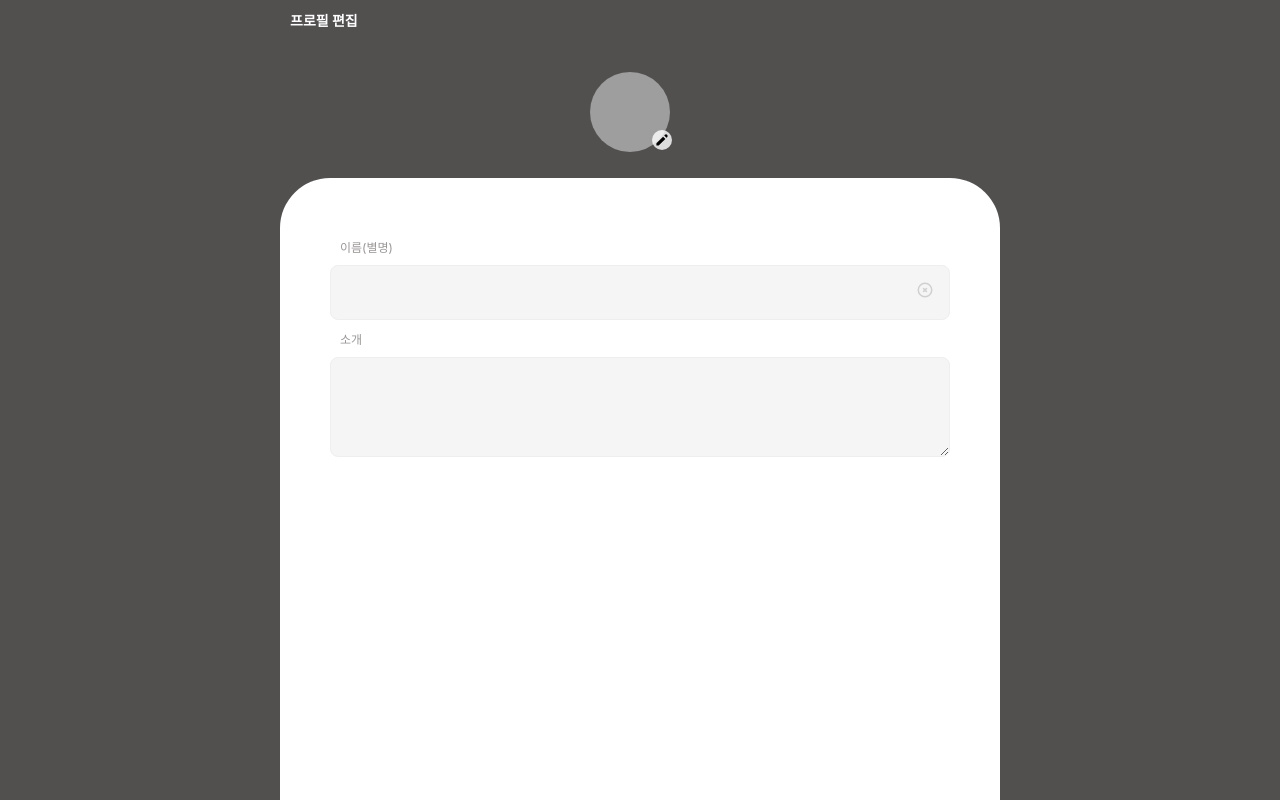
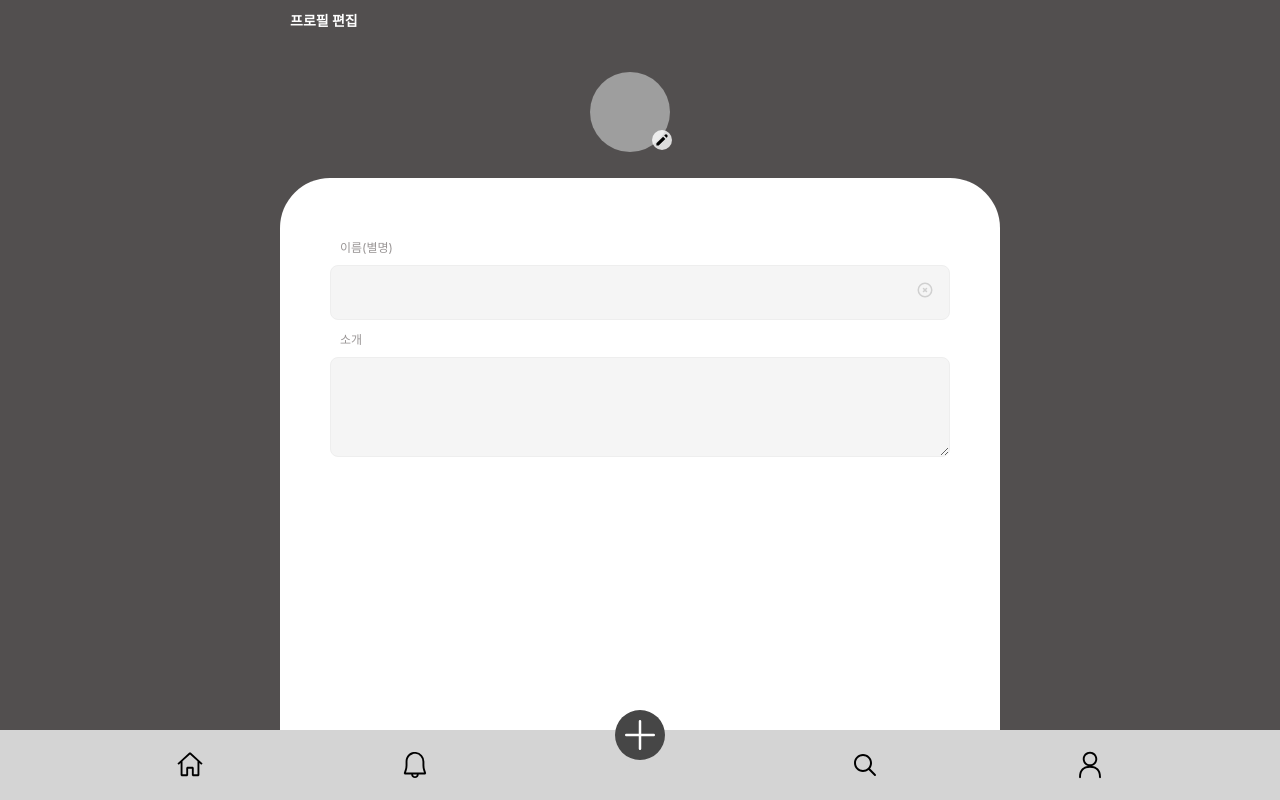
Before and after one commit to sosohandiary/FE, a React (Create React App) app: page /profile in a window 1280 px wide. Shown: the top 800 px of the page. Built offline with nearby package versions, Linux system fonts and the light colour scheme; grey boxes are pictures that could not be loaded.

Commit message:
Style: 주석제거

```diff
--- a/src/pages/Router.js
+++ b/src/pages/Router.js
@@ -7,7 +7,7 @@ import Profile from "./Profile";
 const Router = () => {
   return (
     <BrowserRouter>
-      {/* <Navigationbar /> */}
+      <Navigationbar />
       <Routes>
         <Route path="/login" element={<Login />} />
         <Route path="/profile" element={<Profile />} />
```
